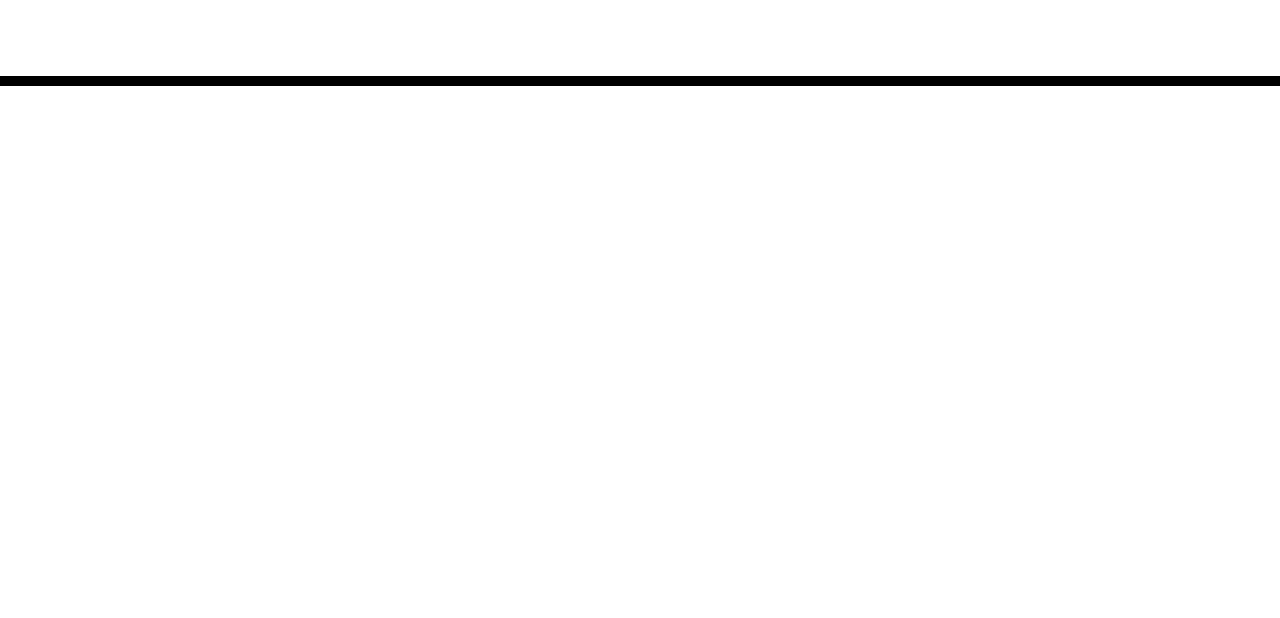
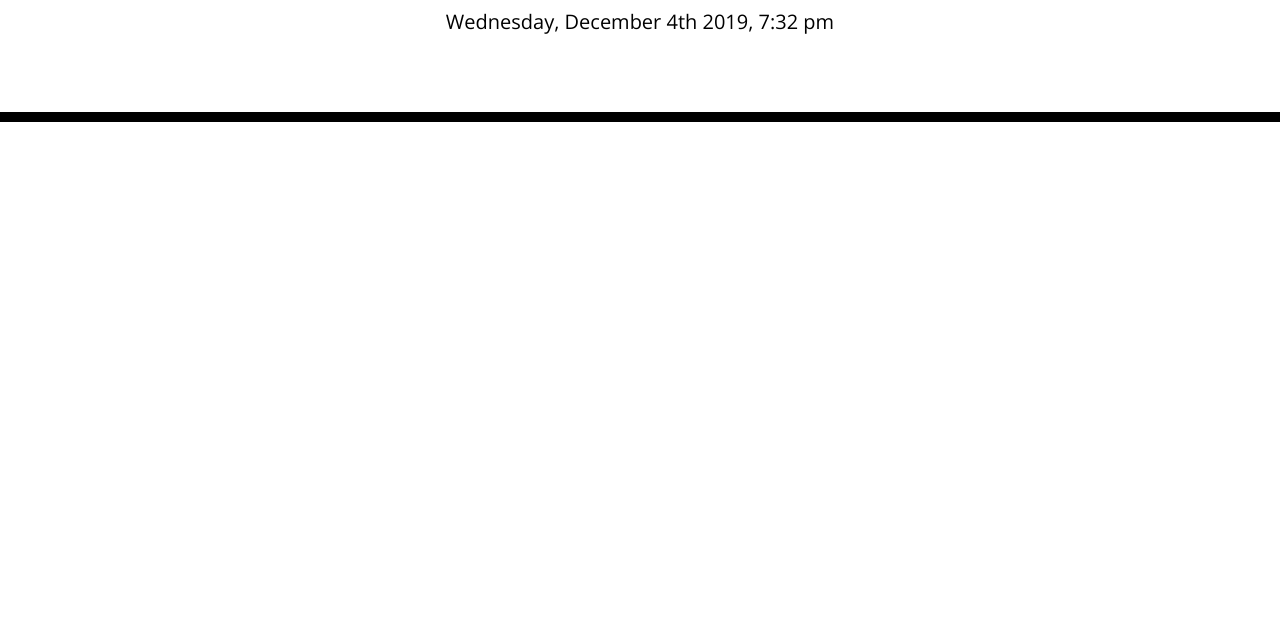
Before and after one commit to travis-john/05-day-planner, a plain HTML site: page index.html in a window 1280 px wide. Shown: the part 182-800 px from the top of the page. Drawn offline with nearby package versions, Linux system fonts and the light colour scheme; files that its build step writes are made by us from their sources.

Commit message:
correctly linking css and adding datestring using momentjs

```diff
--- a/assets/js/day-planner.js
+++ b/assets/js/day-planner.js
@@ -0,0 +1,3 @@
+//add the current date to the #current date id in the HTML//
+  var dateString = moment().format("dddd, MMMM Do YYYY, h:mm a");
+  $("#currentDay").html(dateString);
--- a/index.html
+++ b/index.html
@@ -4,21 +4,10 @@
     <meta charset="UTF-8" />
     <meta name="viewport" content="width=device-width, initial-scale=1.0" />
     <meta http-equiv="X-UA-Compatible" content="ie=edge" />
-    <link
-      rel="stylesheet"
-      href="https://stackpath.bootstrapcdn.com/bootstrap/4.3.1/css/bootstrap.min.css"
-    />
-    <link
-      rel="stylesheet"
-      href="https://use.fontawesome.com/releases/v5.8.1/css/all.css"
-      integrity="sha384-50oBUHEmvpQ+1lW4y57PTFmhCaXp0ML5d60M1M7uH2+nqUivzIebhndOJK28anvf"
-      crossorigin="anonymous"
-    />
-    <link
-      href="https://fonts.googleapis.com/css?family=Open+Sans&display=swap"
-      rel="stylesheet"
-    />
-    <link rel="stylesheet" href="style.css" />
+    <link rel="stylesheet" href="https://stackpath.bootstrapcdn.com/bootstrap/4.3.1/css/bootstrap.min.css"/>
+    <link rel="stylesheet" href="https://use.fontawesome.com/releases/v5.8.1/css/all.css" integrity="sha384-50oBUHEmvpQ+1lW4y57PTFmhCaXp0ML5d60M1M7uH2+nqUivzIebhndOJK28anvf" crossorigin="anonymous"/>
+    <link href="https://fonts.googleapis.com/css?family=Open+Sans&display=swap" rel="stylesheet"/>
+    <link rel="stylesheet" href="assets/css/style.css" />
     <title>Work Day Scheduler</title>
   </head>
 
```
